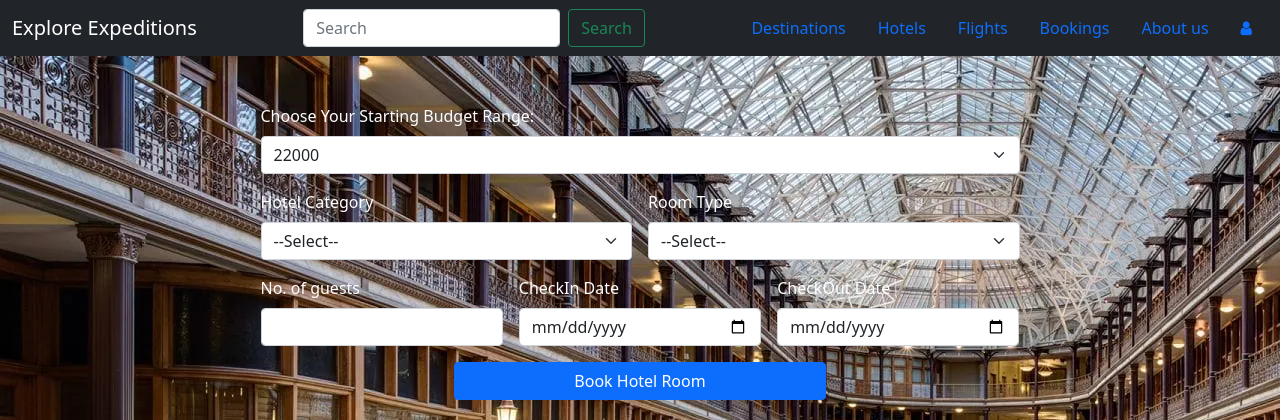
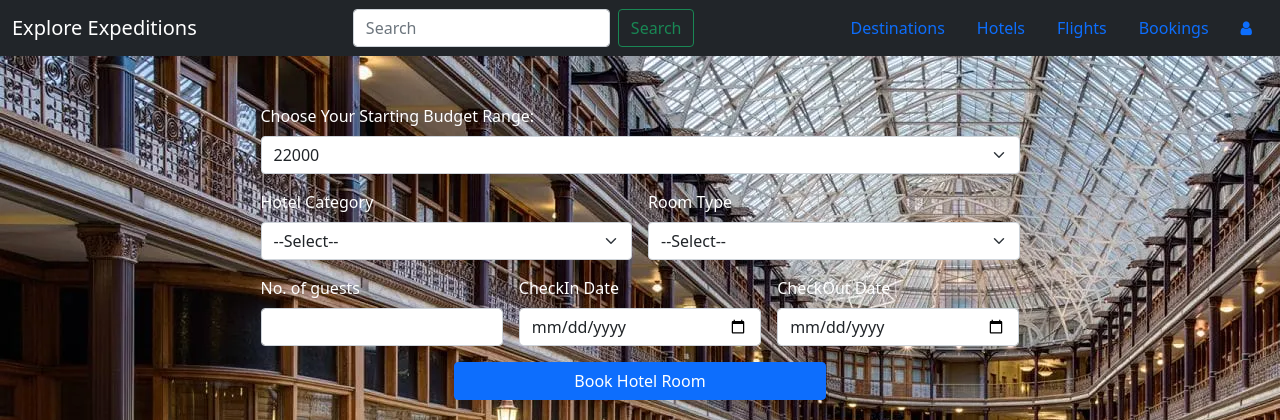
Before and after one commit to StoreMyProjects/flask-postgresql-app, a Flask app: page /hotels in a window 1280 px wide. Shown: the top 420 px of the page. Run offline with Flask 3, Linux system fonts and the light colour scheme; the visitor is signed in with stand-in values (Sample User, id 1); some libraries are stand-ins or nearby versions.

Commit message:
remove unwanted URLs

```diff
--- a/templates/bookings.html
+++ b/templates/bookings.html
@@ -26,9 +26,6 @@
             </li>
             <li class="nav-item">
                 <a class="nav-link" href="{{ url_for('bookingdetails') }}">Bookings</a>
-            </li>
-            <li class="nav-item">
-                <a class="nav-link" href="{{ url_for('about') }}">About us</a>
             </li>
             <li class="nav-item">
                 <a class="nav-link" href="{{ url_for('logout') }}">Logout</a>
--- a/templates/flights.html
+++ b/templates/flights.html
@@ -25,9 +25,6 @@
         </li>
         <li class="nav-item">
           <a class="nav-link" href="{{ url_for('bookingdetails') }}">Bookings</a>
-        </li>
-        <li class="nav-item">
-          <a class="nav-link" href="{{ url_for('about') }}">About us</a>
         </li>
         <li class="nav-item">
           <a class="nav-link" href="{{ url_for('profile') }}">
--- a/templates/hotels.html
+++ b/templates/hotels.html
@@ -26,9 +26,6 @@
         </li>
         <li class="nav-item">
           <a class="nav-link" href="{{ url_for('bookingdetails') }}">Bookings</a>
-        </li>
-        <li class="nav-item">
-          <a class="nav-link" href="{{ url_for('about') }}">About us</a>
         </li>
         <li class="nav-item">
           <a class="nav-link" href="{{ url_for('profile') }}">
--- a/templates/profile.html
+++ b/templates/profile.html
@@ -26,9 +26,6 @@
         </li>
         <li class="nav-item">
           <a class="nav-link" href="{{ url_for('bookingdetails') }}">Bookings</a>
-        </li>
-        <li class="nav-item">
-          <a class="nav-link" href="{{ url_for('about') }}">About us</a>
         </li>
         <li class="nav-item">
           <a class="nav-link" href="{{ url_for('logout') }}">Logout</a>
```
